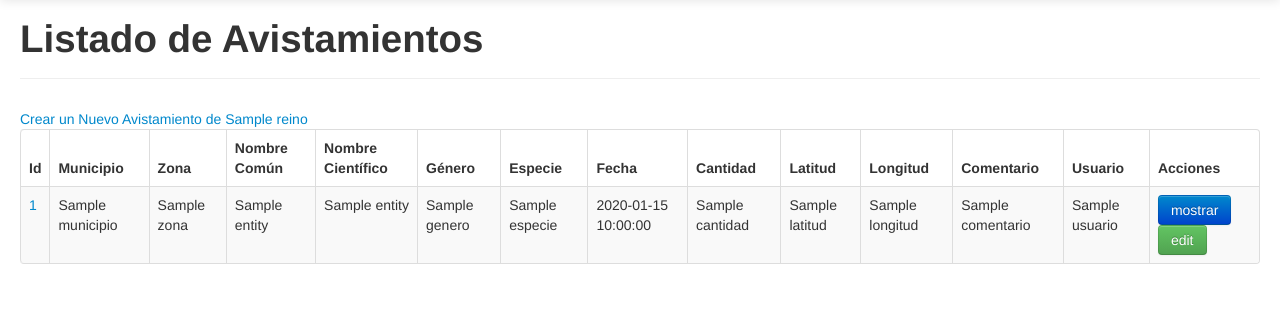
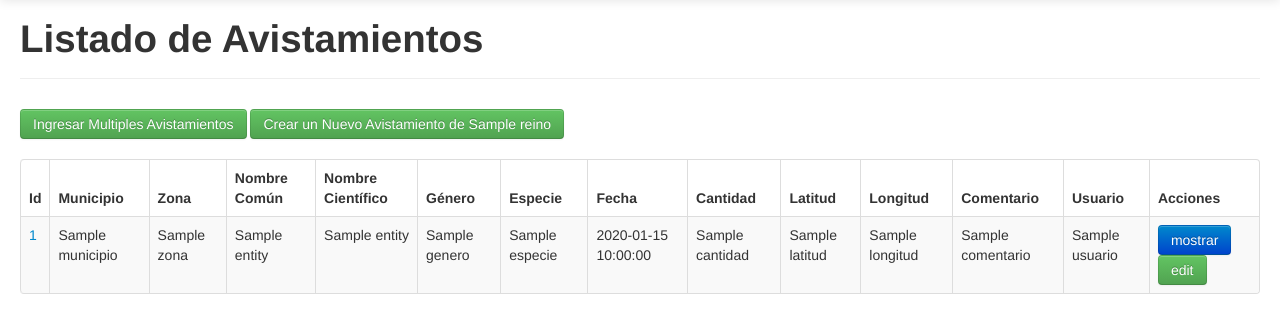
Before and after one commit to SpectralAngel/simoni, a Symfony app: template src/Indira/SimoniBundle/Resources/views/AvistamientoImportado/index.html.twig in a window 1280 px wide. Shown: the part 41-374 px from the top of the page. Run offline with Twig, Linux system fonts and the light colour scheme; the template is opened without the code that fills it: most values are stand-ins (such as "Sample title", 1, 10 or a date in 2020); some libraries are stand-ins or nearby versions.

Commit message:
Plantilla de Fauna

```diff
--- a/app/config/security.yml
+++ b/app/config/security.yml
@@ -23,7 +23,7 @@ security:
             security: false
 
     access_control:
-      - { path: ^/, role: IS_AUTHENTICATED_ANONYMOUSLY }
+        - { path: ^/, role: IS_AUTHENTICATED_ANONYMOUSLY }
         - { path: ^/login$, role: IS_AUTHENTICATED_ANONYMOUSLY }
         - { path: ^/register, role: IS_AUTHENTICATED_ANONYMOUSLY }
         - { path: ^/resetting, role: IS_AUTHENTICATED_ANONYMOUSLY }
--- a/src/Indira/SimoniBundle/Resources/views/AvistamientoImportado/index.html.twig
+++ b/src/Indira/SimoniBundle/Resources/views/AvistamientoImportado/index.html.twig
@@ -10,10 +10,13 @@
 </div>
 <div class="row-fluid">
   <section class="span12">
+    <a class="btn btn-success" href="{{ path('document_new') }}"> Ingresar Multiples Avistamientos </a>
     {% for reino in reinos %}
-    <a href="{{ path('avistamiento_importado_new_reino', { 'reino': reino.id }) }}"> Crear un Nuevo Avistamiento de {{ reino.nombre }} </a>
+    <a class="btn btn-success" href="{{ path('avistamiento_importado_new_reino', { 'reino': reino.id }) }}"> Crear un Nuevo Avistamiento de {{ reino.nombre }} </a>
 
     {% endfor %}
+    <br />
+    <br />
     <table class="table table-striped table-bordered">
       <thead>
         <tr>
--- a/src/Indira/SimoniBundle/Resources/views/Document/new.html.twig
+++ b/src/Indira/SimoniBundle/Resources/views/Document/new.html.twig
@@ -4,7 +4,7 @@
 <div class="row-fluid">
   <div class="span12">
     <section class="page-header">
-      <h1>Editar un Documento</h1>
+      <h1>Importar Multiples Avistamientos</h1>
     </section>
   </div>
 </div>
@@ -16,6 +16,7 @@
             <button class="btn btn-primary" type="submit">Guardar</button>
         </p>
     </form>
+    <a class="btn btn-success" href="{{ asset('bundles/indirasimoni/fauna.xls') }}" ><i class="icon-download"></i> Descargar Plantilla Fauna</a>
   </section>
 <aside class="span3">
   <nav class="sidebar">
```
Also changed, not shown: 1 other file.
